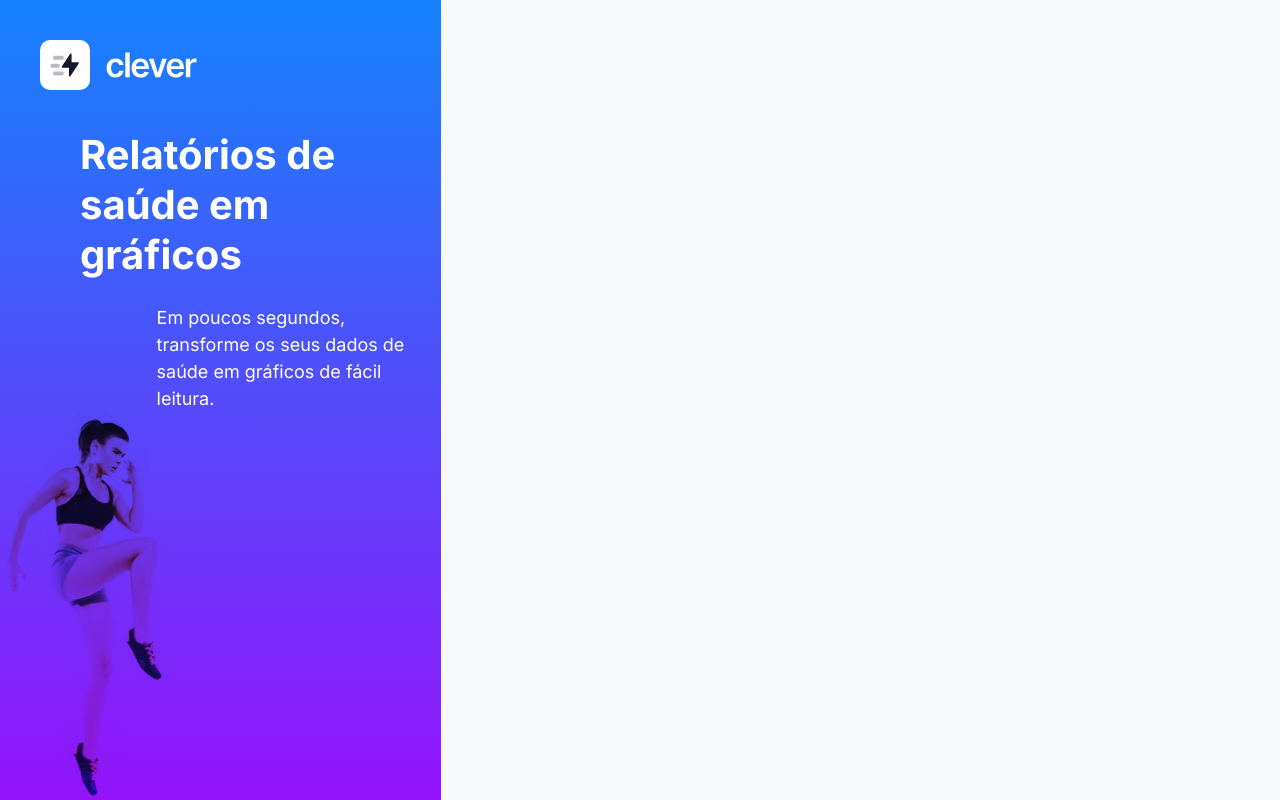
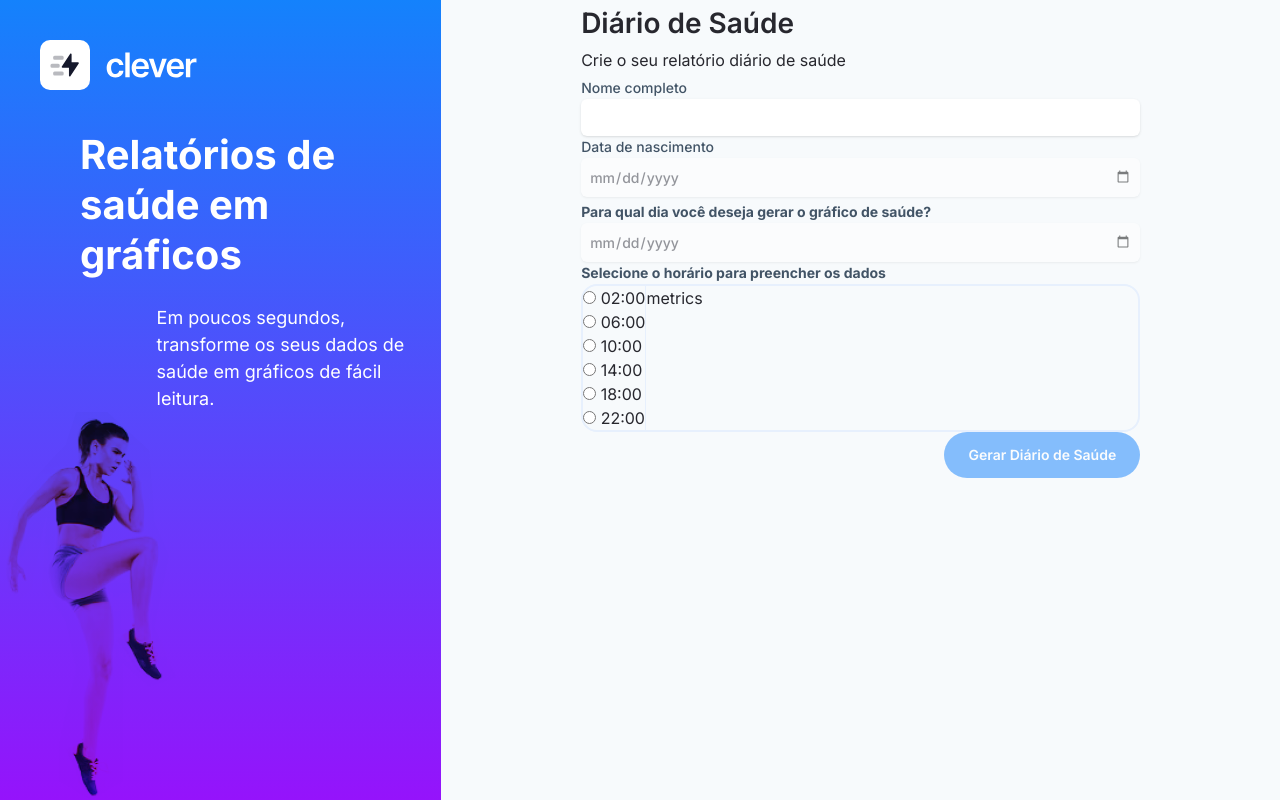
Before and after one commit to Kiicchan/clever-med, a React (Vite) app in the folder frontend/: page / in a window 1280 px wide. Built offline with nearby package versions, Linux system fonts and the light colour scheme.

Commit message:
Start adding MetricsInserter component

```diff
--- a/frontend/src/App.tsx
+++ b/frontend/src/App.tsx
@@ -1,10 +1,12 @@
 import { Aside } from "./components/Aside"
+import { Main } from "./components/Main"
 
 function App() {
 
   return (
     <div className="min-h-screen grid grid-cols-[1fr,1.9fr]">
       <Aside />
+      <Main />
     </div>
   )
 }
--- /dev/null
+++ b/frontend/src/components/Main/Form.tsx/MetricsInserter.tsx
@@ -0,0 +1,24 @@
+const radioOptions = [
+  '02:00',
+  '06:00',
+  '10:00',
+  '14:00',
+  '18:00',
+  '22:00',
+]
+
+export function MetricsInserter() {
+  return (
+    <div>
+      <p className="my-1 text-sm font-bold text-shades-600 leading-none">Selecione o horário para preencher os dados</p>
+      <div className="flex border-2 border-shades-100 rounded-2xl">
+        <fieldset className="border-r border-shades-100">
+          {radioOptions.map(value => <p key={value}><label> <input type="radio" name="size" value={value} /> {value} </label></p>)}
+        </fieldset>
+        <div>
+          metrics
+        </div>
+      </div>
+    </div>
+  )
+}
--- /dev/null
+++ b/frontend/src/components/Main/Form.tsx/index.tsx
@@ -0,0 +1,24 @@
+import { MetricsInserter } from "./MetricsInserter";
+
+export function Form() {
+    return (
+        <form>
+            <fieldset name="patient">
+                <p className="flex flex-col gap-1 my-1 text-sm font-medium">
+                    <label htmlFor="patient-name" className="text-shades-600 leading-none block">Nome completo</label>
+                    <input type="text" name="Nome" id="patient-name" required className="text-shades-700 p-2 leading-2 shadow rounded-md" />
+                </p>
+                <p className="flex flex-col gap-1 my-1 text-sm font-medium">
+                    <label htmlFor="patient-birth" className="text-shades-600 leading-none block">Data de nascimento</label>
+                    <input type="date" name="Nascimento" id="patient-birth" required className="text-shades-700 p-2 leading-2 shadow rounded-md invalid:opacity-50 focus:opacity-100" />
+                </p>
+            </fieldset>
+            <p className="flex flex-col gap-1 my-1 text-sm font-bold">
+                <label htmlFor="metrics-date" className="text-shades-600 leading-none block">Para qual dia você deseja gerar o gráfico de saúde?</label>
+                <input type="date" name="Nascimento" id="metrics-date" required className="font-medium text-shades-700 p-2 leading-2 shadow rounded-md invalid:opacity-50 focus:opacity-100" />
+            </p>
+            <MetricsInserter />
+            <button type="submit" disabled className="block ml-auto text-white text-sm font-semibold leading-none bg-gradient-blue rounded-full py-4 px-6 disabled:opacity-50">Gerar Diário de Saúde</button>
+        </form>
+    )
+}
--- /dev/null
+++ b/frontend/src/components/Main/index.tsx
@@ -0,0 +1,11 @@
+import { Form } from "./Form.tsx";
+
+export function Main() {
+    return (
+        <main className="mx-auto w-2/3">
+            <h2 className="text-2xl leading-snug font-semibold my-1">Diário de Saúde</h2>
+            <p className="text-base leading-relaxed font-regular my-1">Crie o seu relatório diário de saúde</p>
+            <Form />
+        </main>
+    )
+}
```
